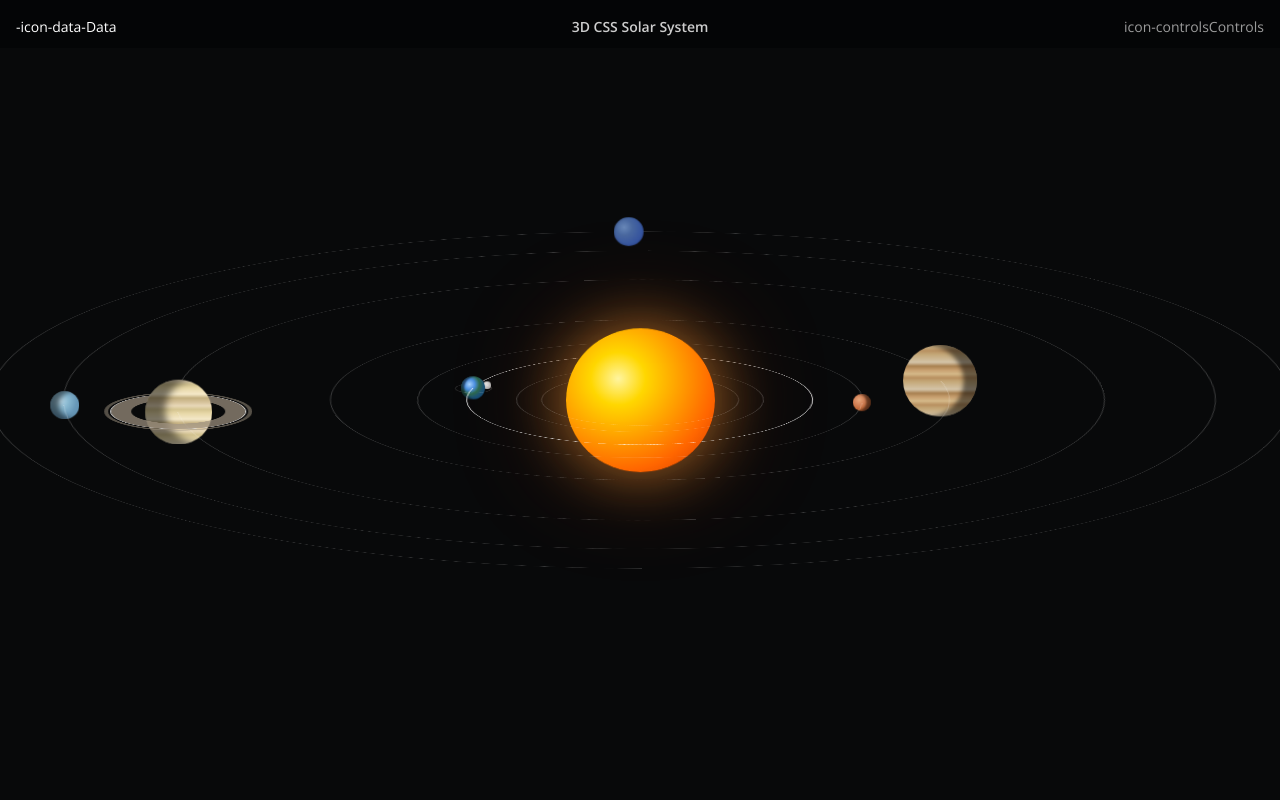
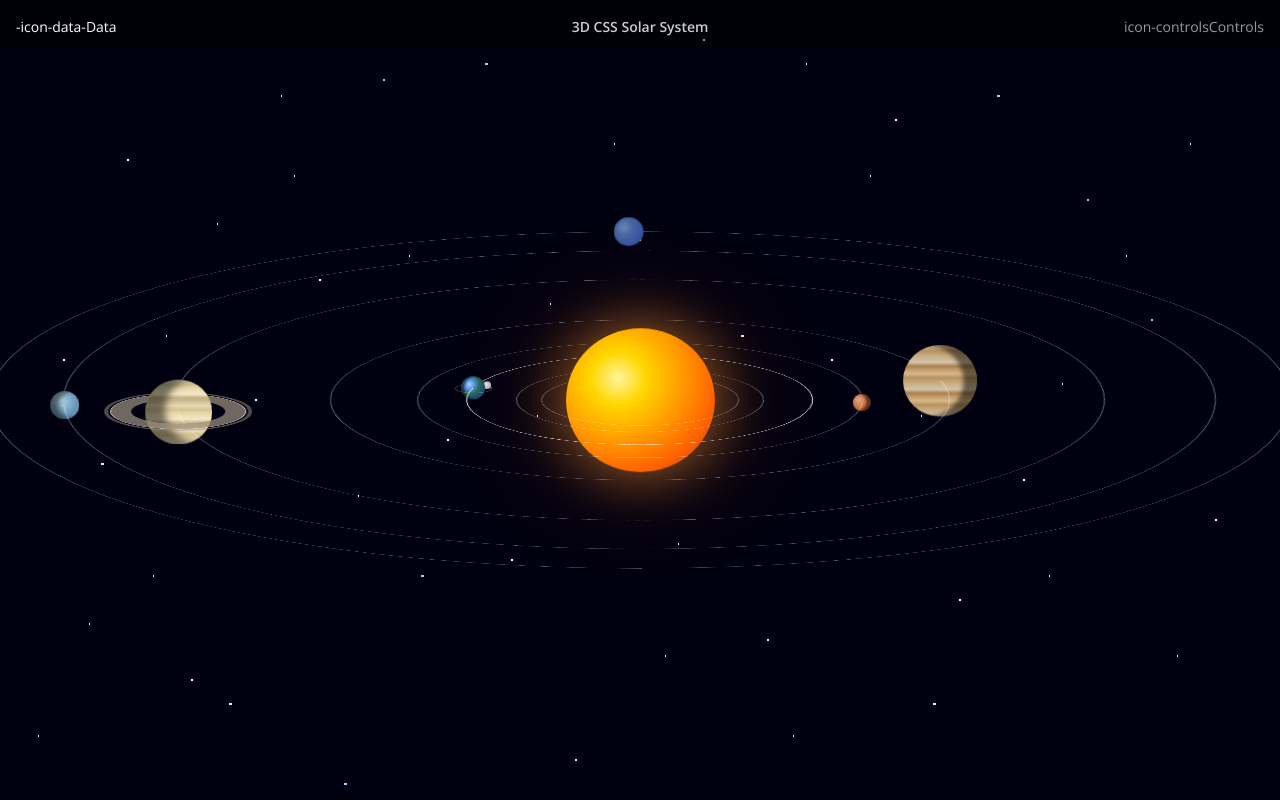
Before and after one commit to Alftakeaway/universe-explorer, a Next.js app: page / in a window 1280 px wide. Built offline with nearby package versions, Linux system fonts and the light colour scheme.

Commit message:
fix: add starfield background + sharper orbit lines

```diff
--- a/src/components/css-solar-system.css
+++ b/src/components/css-solar-system.css
@@ -11,11 +11,76 @@
   font-size: 10px;
   font-family: 'Open Sans', sans-serif;
   font-weight: 300;
-  background-color: #08090A;
+  background-color: #000010;
   width: 100%;
   height: 100vh;
   overflow: hidden;
   position: relative;
+}
+
+/* Starfield background */
+.css-solar-system::before {
+  content: '';
+  position: absolute;
+  top: 0;
+  left: 0;
+  width: 100%;
+  height: 100%;
+  background-image:
+    radial-gradient(1px 1px at 10% 20%, #ffffff 100%, transparent),
+    radial-gradient(1px 1px at 20% 50%, #ffffff 100%, transparent),
+    radial-gradient(1.5px 1.5px at 30% 10%, #aaccff 100%, transparent),
+    radial-gradient(1px 1px at 40% 70%, #ffffff 100%, transparent),
+    radial-gradient(1px 1px at 50% 30%, #ffffff 100%, transparent),
+    radial-gradient(1.5px 1.5px at 60% 80%, #ffeedd 100%, transparent),
+    radial-gradient(1px 1px at 70% 15%, #ffffff 100%, transparent),
+    radial-gradient(1px 1px at 80% 60%, #ffffff 100%, transparent),
+    radial-gradient(1.5px 1.5px at 90% 40%, #aaccff 100%, transparent),
+    radial-gradient(1px 1px at 15% 85%, #ffffff 100%, transparent),
+    radial-gradient(1px 1px at 25% 35%, #ffffff 100%, transparent),
+    radial-gradient(1px 1px at 35% 55%, #ffffff 100%, transparent),
+    radial-gradient(1.5px 1.5px at 45% 95%, #ffeedd 100%, transparent),
+    radial-gradient(1px 1px at 55% 5%, #ffffff 100%, transparent),
+    radial-gradient(1px 1px at 65% 45%, #ffffff 100%, transparent),
+    radial-gradient(1px 1px at 75% 75%, #ffffff 100%, transparent),
+    radial-gradient(1.5px 1.5px at 85% 25%, #aaccff 100%, transparent),
+    radial-gradient(1px 1px at 95% 65%, #ffffff 100%, transparent),
+    radial-gradient(1px 1px at 5% 45%, #ffffff 100%, transparent),
+    radial-gradient(1px 1px at 12% 72%, #ffffff 100%, transparent),
+    radial-gradient(1.5px 1.5px at 18% 88%, #ffeedd 100%, transparent),
+    radial-gradient(1px 1px at 22% 12%, #ffffff 100%, transparent),
+    radial-gradient(1px 1px at 28% 62%, #ffffff 100%, transparent),
+    radial-gradient(1px 1px at 32% 32%, #ffffff 100%, transparent),
+    radial-gradient(1.5px 1.5px at 38% 8%, #aaccff 100%, transparent),
+    radial-gradient(1px 1px at 42% 52%, #ffffff 100%, transparent),
+    radial-gradient(1px 1px at 48% 18%, #ffffff 100%, transparent),
+    radial-gradient(1px 1px at 52% 82%, #ffffff 100%, transparent),
+    radial-gradient(1.5px 1.5px at 58% 42%, #ffeedd 100%, transparent),
+    radial-gradient(1px 1px at 62% 92%, #ffffff 100%, transparent),
+    radial-gradient(1px 1px at 68% 22%, #ffffff 100%, transparent),
+    radial-gradient(1px 1px at 72% 52%, #ffffff 100%, transparent),
+    radial-gradient(1.5px 1.5px at 78% 12%, #aaccff 100%, transparent),
+    radial-gradient(1px 1px at 82% 72%, #ffffff 100%, transparent),
+    radial-gradient(1px 1px at 88% 32%, #ffffff 100%, transparent),
+    radial-gradient(1px 1px at 92% 82%, #ffffff 100%, transparent),
+    radial-gradient(1.5px 1.5px at 8% 58%, #ffeedd 100%, transparent),
+    radial-gradient(1px 1px at 3% 92%, #ffffff 100%, transparent),
+    radial-gradient(1px 1px at 13% 42%, #ffffff 100%, transparent),
+    radial-gradient(1px 1px at 23% 22%, #ffffff 100%, transparent),
+    radial-gradient(1.5px 1.5px at 33% 72%, #aaccff 100%, transparent),
+    radial-gradient(1px 1px at 43% 38%, #ffffff 100%, transparent),
+    radial-gradient(1px 1px at 53% 68%, #ffffff 100%, transparent),
+    radial-gradient(1px 1px at 63% 8%, #ffffff 100%, transparent),
+    radial-gradient(1.5px 1.5px at 73% 88%, #ffeedd 100%, transparent),
+    radial-gradient(1px 1px at 83% 48%, #ffffff 100%, transparent),
+    radial-gradient(1px 1px at 93% 18%, #ffffff 100%, transparent),
+    radial-gradient(1px 1px at 7% 78%, #ffffff 100%, transparent),
+    radial-gradient(1px 1px at 17% 28%, #ffffff 100%, transparent),
+    radial-gradient(1.5px 1.5px at 27% 98%, #aaccff 100%, transparent);
+  background-size: 100% 100%;
+  background-repeat: no-repeat;
+  pointer-events: none;
+  z-index: 0;
 }
 
 #universe {
@@ -46,7 +111,7 @@
   position: absolute;
   top: 50%;
   left: 50%;
-  border: 1px solid rgba(255, 255, 255, 0.2);
+  border: 1px solid rgba(255, 255, 255, 0.4);
   border-radius: 50%;
   transform-style: preserve-3d;
   animation-name: orbit;
@@ -520,7 +585,7 @@ dl.infos dd span:after {
 .saturn #saturn.orbit,
 .uranus #uranus.orbit,
 .neptune #neptune.orbit {
-  border: 1px solid rgba(255, 255, 255, 0.8);
+  border: 1px solid rgba(255, 255, 255, 0.9);
 }
 
 .hide-UI h1,
```
